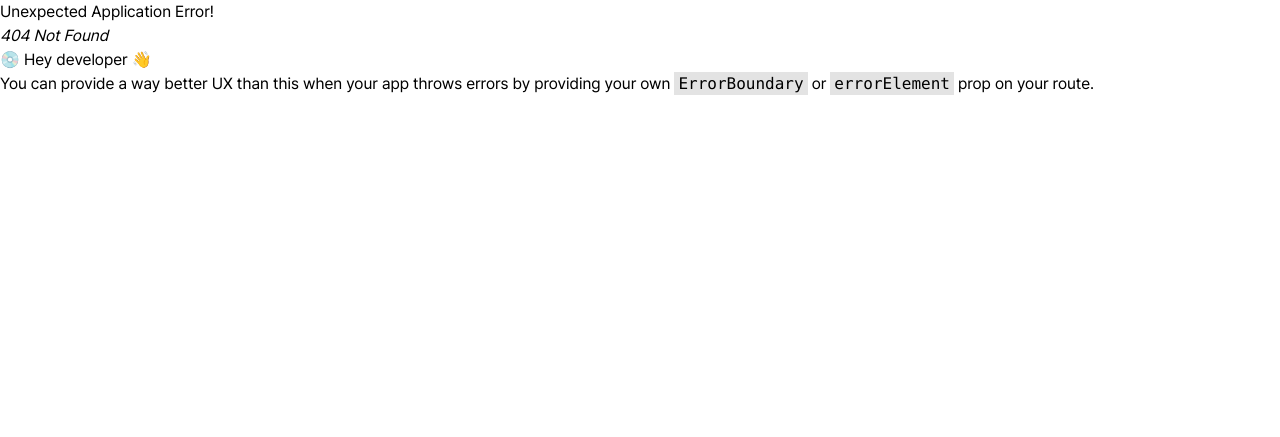
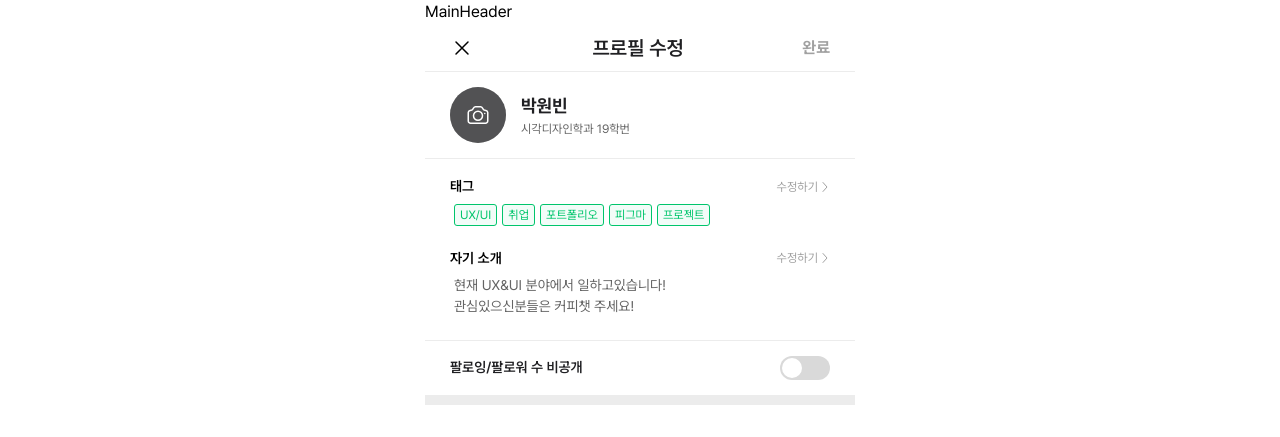
Before and after one commit to Konkuk-KUIT/CamNecT-Web, a React (Vite) app: page /me/edit in a window 1280 px wide. Before the commit this address had no page. Shown: the top 437 px of the page. Built offline with nearby package versions, Linux system fonts and the light colour scheme; grey boxes are pictures that could not be loaded.

Commit message:
feat: router 설정

```diff
--- a/src/pages/my-page/MyPage.tsx
+++ /dev/null
@@ -1,5 +0,0 @@
-export const MyPage = () => {
-    return (
-        <div>MyPage</div>
-    );
-}
--- a/src/pages/mypage/MypageEditPage.tsx
+++ b/src/pages/my-page/MypageEditPage.tsx
@@ -1,7 +1,5 @@
 import { useState, useEffect, useRef } from "react";
-import { type EducationItem, type CareerItem, type CertificateItem } from "../../types/mypage/mypageTypes";
-import { MOCK_SESSION, MOCK_PROFILE_DETAIL_BY_UID } from "../../mock/mypages";
-import { MOCK_PORTFOLIOS_BY_OWNER_ID } from "../../mock/portfolio";
+import { MOCK_SESSION } from "../../mock/mypages";
 import Icon from "../../components/Icon";
 import InfoSection from "./components/InfoSection";
 import PortfolioSection from "./components/PortfolioSection";
@@ -9,9 +7,11 @@ import ProfileImageModal from "./components/ImageEditModal";
 import { useProfileEdit } from "./hooks/useProfileEdit";
 import { useProfileEditModals } from "./hooks/useProfileEditModal";
 import TagEditModal from "./components/TagsEditModal";
+import { useNavigate } from "react-router-dom";
 
 
-export default function MypageEditPage() {
+export const MypageEditPage = () => {
+    const navigate = useNavigate();
     const userId: string = MOCK_SESSION.meUid;
     const modalRef = useRef<HTMLDivElement>(null);
     const pageRef = useRef<HTMLDivElement>(null);
@@ -51,10 +51,14 @@ export default function MypageEditPage() {
 
 
     const handleImageUpload = (file: File, source: 'album' | 'camera') => {
+        console.log(`${source}에서 이미지 가져옴`)
+        setUploading(true);
         const imageUrl = URL.createObjectURL(file);
         setData({ ...data, user: { ...data.user, profileImg: imageUrl } });
+        setUploading(false);
         closeModal();
     };
+    //TODO: {uploading && <></>} 같은 image loading용 div 작성
 
     if (!meDetail) return <div className="p-6">내 프로필 데이터를 찾을 수 없어요.</div>;
 
@@ -67,7 +71,7 @@ export default function MypageEditPage() {
                 <header className="w-full py-[10px] px-[25px] sticky top-0 h-[48px] border-b border-gray-150 flex items-center justify-between bg-white">
                     <button
                         className="w-[24px] h-[24px]"
-                        onClick={() => alert("마이페이지로 이동")} //TODO: router 설정
+                        onClick={() => navigate(-1)}
                     >
                         <Icon name='cancel' className="block shrink-0"/>
                     </button>
@@ -76,7 +80,7 @@ export default function MypageEditPage() {
                         className={`text-b-16-hn transition-colors ${
                             hasChanges ? 'text-primary' : 'text-gray-650'
                         }`}
-                        onClick={handleSave} //TODO: router 설정
+                        onClick={handleSave}
                         disabled={!hasChanges}
                     >
                         완료
@@ -87,7 +91,7 @@ export default function MypageEditPage() {
                 <section className="w-full">
                     <div className="w-full flex items-center gap-[15px] px-[25px] py-[15px] border-b border-gray-150">
                         <button className="relative h-[56px] w-[56px]"
-                        onClick={() => openModal('image')}> {/*TODO: router 설정*/}
+                        onClick={() => openModal('image')}>
                             <img
                             src={user.profileImg}
                             alt="프로필"
@@ -110,7 +114,7 @@ export default function MypageEditPage() {
                         <div className="w-full flex flex-col gap-[7px]">
                             <div className="flex items-center justify-between">
                                 <div className="text-SB-14 text-black">태그</div>
-                                <button onClick={() => openModal('tags')} //TODO: router 설정
+                                <button onClick={() => openModal('tags')}
                                 className="text-R-12-hn text-gray-650 flex items-center gap-[2px]">
                                     수정하기
                                     <Icon name="more2" className="w-[10px] h-[10px] block shrink-0"/>
--- a/src/pages/mypage/MypagePage.tsx
+++ b/src/pages/my-page/MypagePage.tsx
@@ -3,8 +3,10 @@ import { MOCK_PORTFOLIOS_BY_OWNER_ID } from "../../mock/portfolio";
 import Icon from "../../components/Icon";
 import InfoSection from "./components/InfoSection";
 import PortfolioSection from "./components/PortfolioSection";
+import { useNavigate } from "react-router-dom";
 
-export default function MyPage() {
+export const MypagePage = () => {
+    const navigate = useNavigate();
     const meUid: string = MOCK_SESSION.meUid;
     const meDetail = MOCK_PROFILE_DETAIL_BY_UID[meUid];
     const profileUserId: string = "user_002";
@@ -24,7 +26,7 @@ export default function MyPage() {
                 {!isProfileOwner &&
                     <button
                     className="absolute left-[25px] top-1/2 -translate-y-1/2"
-                    onClick={() => alert("이전 페이지로 이동")} //TODO: router 설정
+                    onClick={() => navigate(-1)}
                     >
                         <Icon name='back2' />
                     </button>
@@ -63,7 +65,7 @@ export default function MyPage() {
                                 </div>
                                 {!isProfileOwner &&
                                 <button
-                                onClick={() => alert("팔로우")}//TODO: router 설정
+                                onClick={() => alert("팔로우")}//TODO: 로직 설정
                                 >
                                     <div className="w-[62px] h-[25px] rounded-[6px] border border-primary flex justify-center items-center gap-[5px]">
                                         <Icon name="follow" className="block w-[12px] h-[12px] shrink-0"/>
@@ -106,7 +108,7 @@ export default function MyPage() {
                 {isProfileOwner ?
                 <button
                 className="h-[40px] w-full rounded-[6px] flex justify-center items-center bg-primary"
-                onClick={() => alert("프로필 수정 페이지로 이동")} //TODO: router 설정
+                onClick={() => navigate("/me/edit")}
                 >
                     <span className="text-SB-14-hn text-white">프로필 수정하기</span>
                 </button>
--- a/src/pages/mypage/hooks/useProfileEdit.ts
+++ b/src/pages/my-page/hooks/useProfileEdit.ts
@@ -1,9 +1,10 @@
-import { useState, useEffect, useMemo } from "react";
+import { useState, useMemo } from "react";
 import { MOCK_PROFILE_DETAIL_BY_UID } from "../../../mock/mypages";
 import { MOCK_PORTFOLIOS_BY_OWNER_ID } from "../../../mock/portfolio";
+import { useNavigate } from "react-router-dom";
 
 export function useProfileEdit(userId: string) {
-
+    const navigate = useNavigate();
     const meDetail = MOCK_PROFILE_DETAIL_BY_UID[userId];
 
     const [originalData] = useState(() => ({
@@ -32,7 +33,8 @@ export function useProfileEdit(userId: string) {
     const handleSave = () => {
         if (!hasChanges) return;
         console.log('Profile saved:', data);
-        alert("프로필이 저장되었습니다!");
+        alert("프로필이 저장되었습니다!"); //TODO: 확인용도. 나중에 삭제
+        navigate(-1);
     };
 
     return {
--- a/src/styles/global.css
+++ b/src/styles/global.css
@@ -193,6 +193,11 @@
         line-height: var(--text-B-18--line-height);
         font-weight: var(--text-B-18--font-weight);
     }
+    .text-b-18-hn {
+        font-size: var(--text-B-18-hn);
+        line-height: var(--text-B-18-hn--line-height);
+        font-weight: var(--text-B-18-hn--font-weight);
+    }
     .text-b-16-hn {
         font-size: var(--text-B-16-hn);
         line-height: var(--text-B-16-hn--line-height);
@@ -229,6 +234,11 @@
         font-size: var(--text-SB-14);
         line-height: var(--text-SB-14--line-height);
         font-weight: var(--text-SB-14--font-weight);
+    }
+    .text-sb-14-hn {
+        font-size: var(--text-SB-14-hn);
+        line-height: var(--text-SB-14-hn--line-height);
+        font-weight: var(--text-SB-14-hn--font-weight);
     }
 
     /* Medium (500) */
```
Also changed, not shown: src/router/router.tsx (+8 -4 lines), src/pages/my-page/components/BaseSection.tsx (renamed from src/pages/mypage/components/BaseSection.tsx), src/pages/my-page/components/ImageEditModal.tsx (renamed from src/pages/mypage/components/ImageEditModal.tsx), src/pages/my-page/components/InfoSection.tsx (renamed from src/pages/mypage/components/InfoSection.tsx), src/pages/my-page/components/PortfolioSection.tsx (renamed from src/pages/mypage/components/PortfolioSection.tsx), src/pages/my-page/components/TagsEditModal.tsx (renamed from src/pages/mypage/components/TagsEditModal.tsx), src/pages/my-page/hooks/useProfileEditModal.ts (renamed from src/pages/mypage/hooks/useProfileEditModal.ts).
